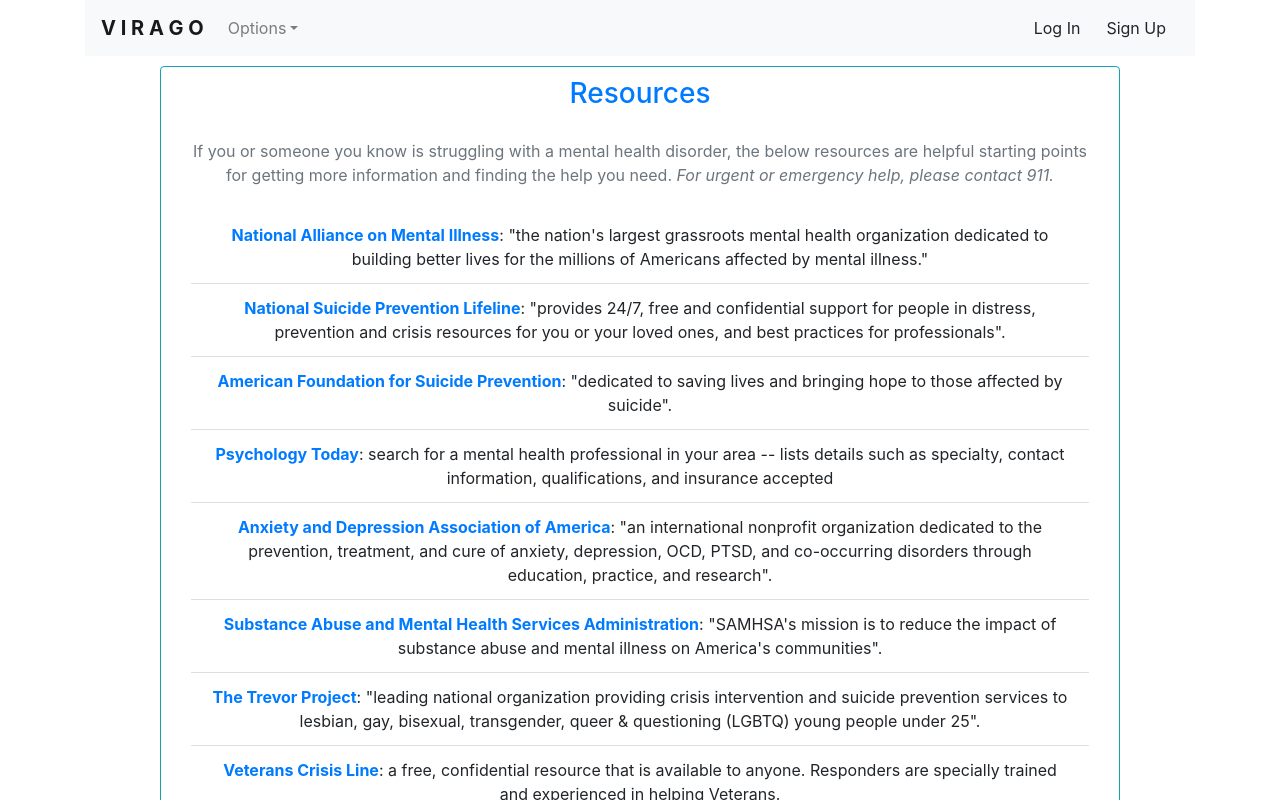
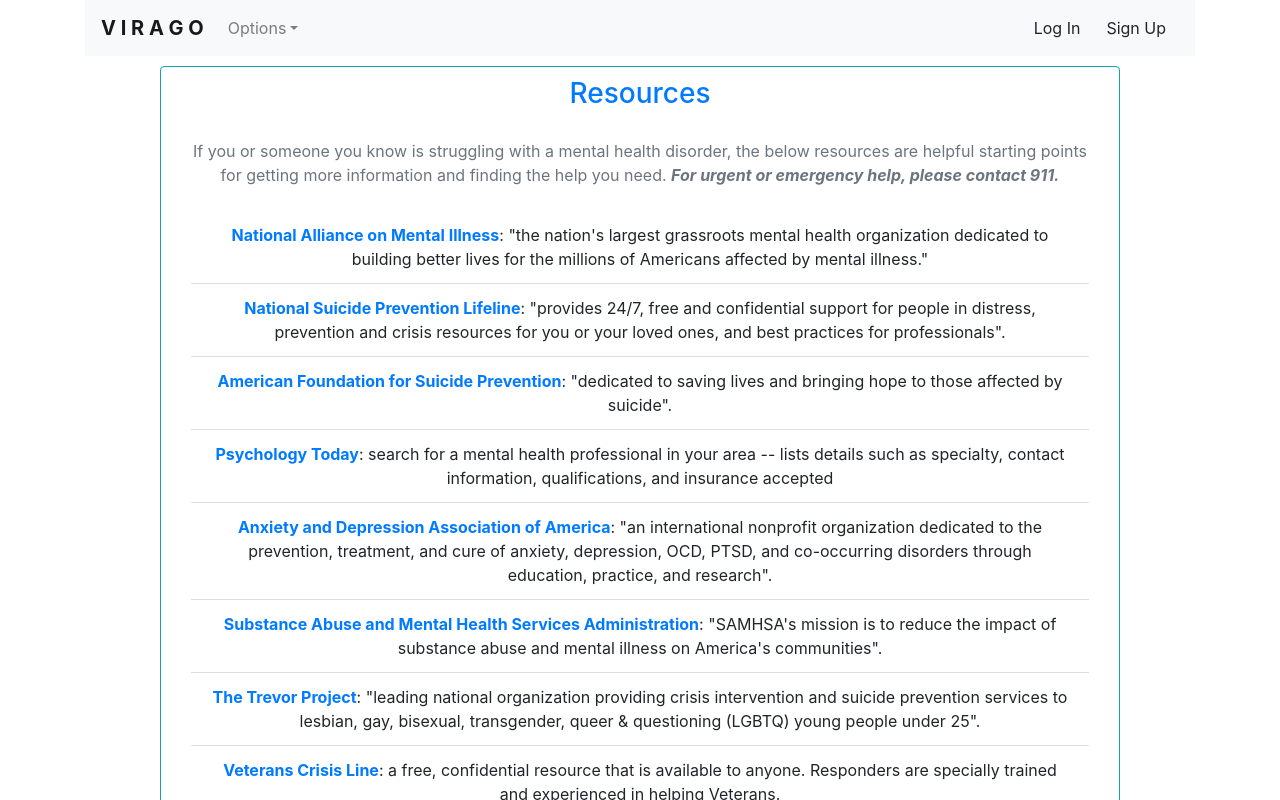
Before and after one commit to myk245/virago-frontend, a React (Create React App) app: page /resources in a window 1280 px wide. Shown: the top 800 px of the page. Built offline with nearby package versions, Linux system fonts and the light colour scheme; no server answers.

Commit message:
minor styling changes

```diff
--- a/src/Components/Resources.js
+++ b/src/Components/Resources.js
@@ -8,7 +8,7 @@
          <Card className="center-container" style={{ width: '60rem' }} border="info">
             <Card.Header class="text-primary"><h3>Resources</h3></Card.Header>
             <Card.Body>
-               <Card.Subtitle class="text-muted">If you or someone you know is struggling with a mental health disorder, the below resources are helpful starting points for getting more information and finding the help you need. <em>For urgent or emergency help, please contact 911.</em></Card.Subtitle>
+               <Card.Subtitle class="text-muted">If you or someone you know is struggling with a mental health disorder, the below resources are helpful starting points for getting more information and finding the help you need. <em><strong>For urgent or emergency help, please contact 911.</strong></em></Card.Subtitle>
                <br></br>
                <ListGroup variant="flush">
                   <ListGroup.Item><strong><Card.Link href="https://www.nami.org/Home">National Alliance on Mental Illness</Card.Link></strong>: "the nation's largest grassroots mental health organization dedicated to building better lives for the millions of Americans affected by mental illness."</ListGroup.Item>
```
